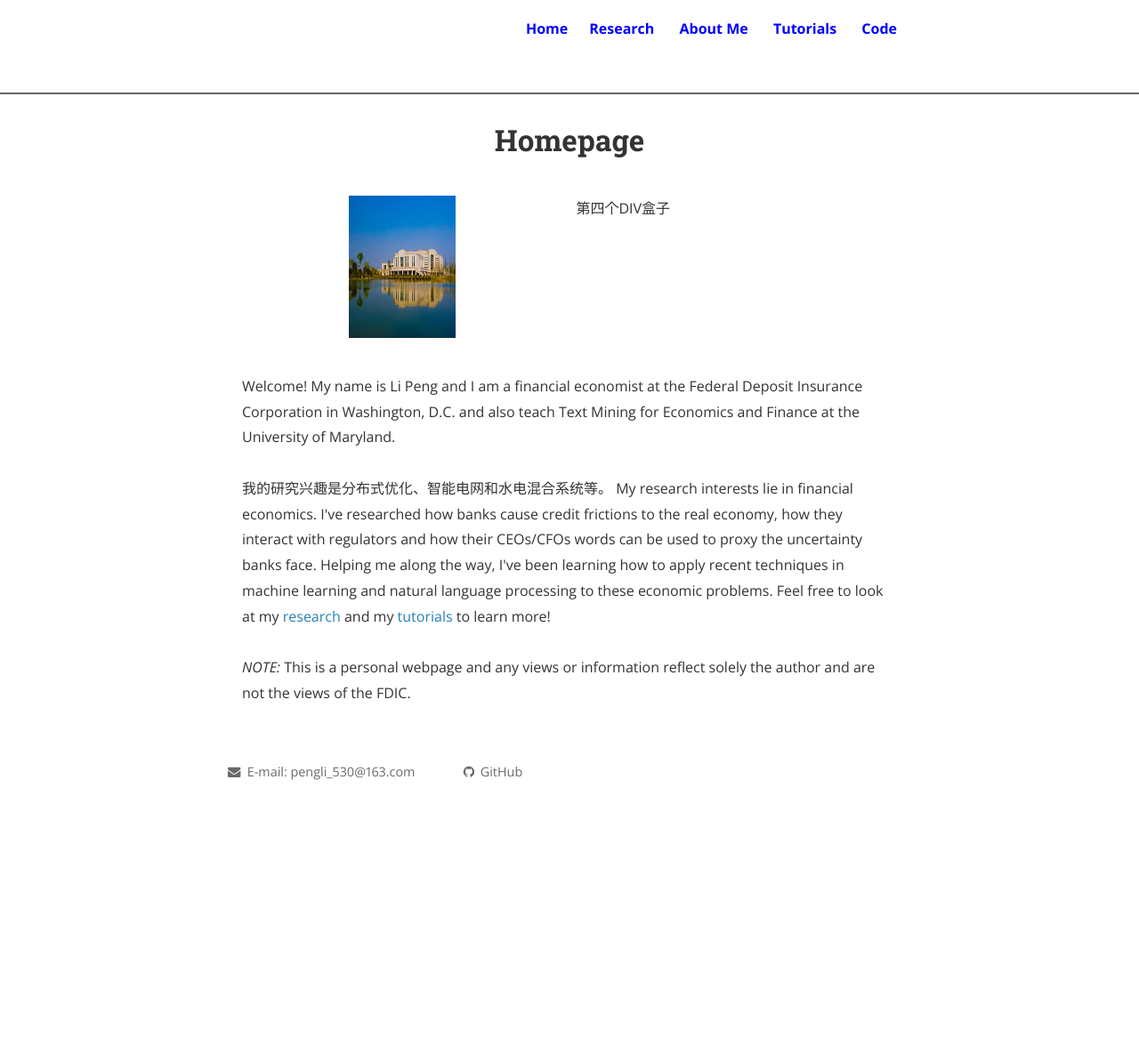
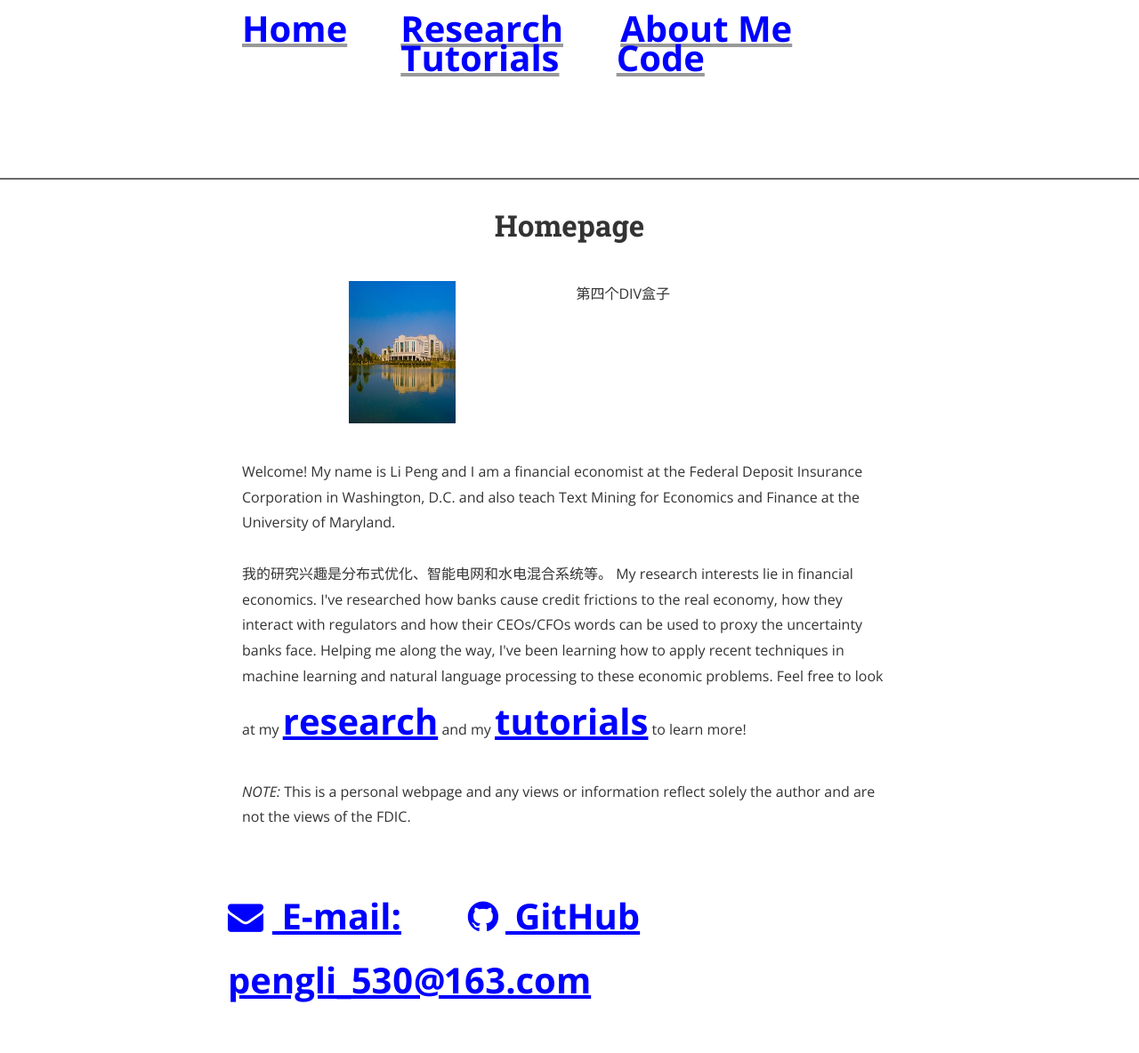
Before and after one commit to lp48280421/lp48280421.github.io, a Jekyll site: the page built from index.html, in a window 1280 px wide. Shown: the whole page at 89% size. Built offline with Jekyll 4.4.1, drawn with Linux system fonts in a browser that asks for light colours; nearby versions of some CDN libraries; the list of posts is cut into pages by our own code; comment, search, counter and statistics services are not loaded; a style sheet for code colours, icons or effects is not loaded; before the commit the page ends 927 px from its top, so only the background shows below that.

Commit message:
Add files via upload

```diff
--- a/_includes/header.html
+++ b/_includes/header.html
@@ -12,5 +12,26 @@
       <li class="nav-link"><a href="https://lp48280421.github.io/tutorials"><strong><font color="blue">Code</font></strong></a>
       </ul>
     </nav>
+	<style type = "text/css">
+	hr{
+		margin: 20px 0;
+	}
+	a{
+		font-size: 40px;
+		font-weight: bold;
+	}
+	a:link{
+			color:blue;
+			text-decoration:underline;
+	}
+	a:visited{
+	          color:gray;
+			  text-decoration:none;
+	}
+	a:hover,a:active {
+	          color:green;
+			  text-decoration:none;
+	}
+	</style>
   </div>
 </header>
```
